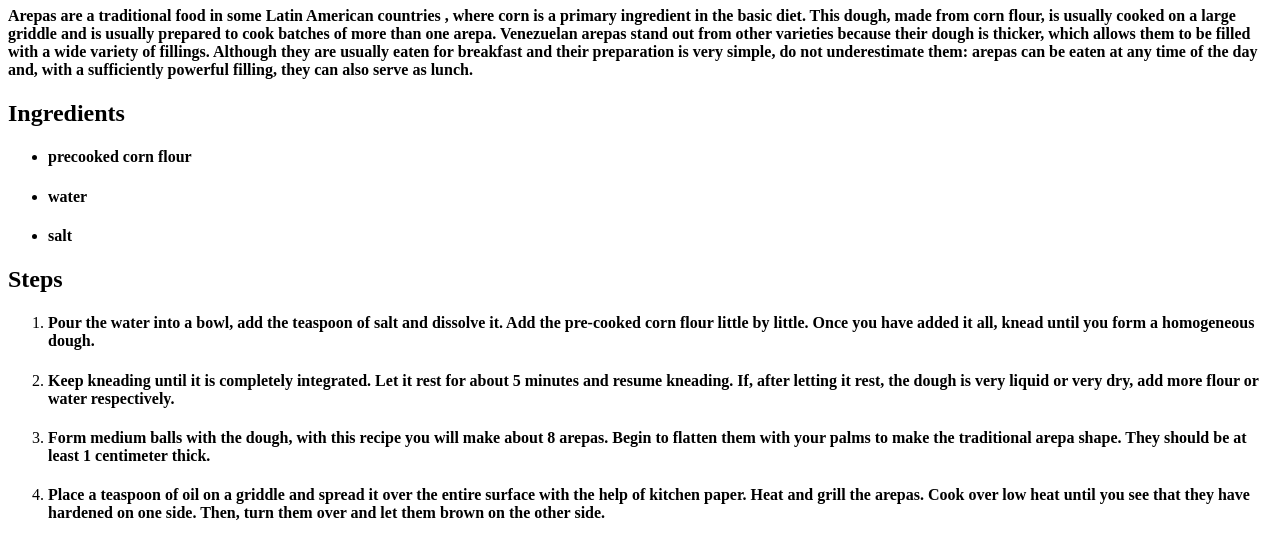
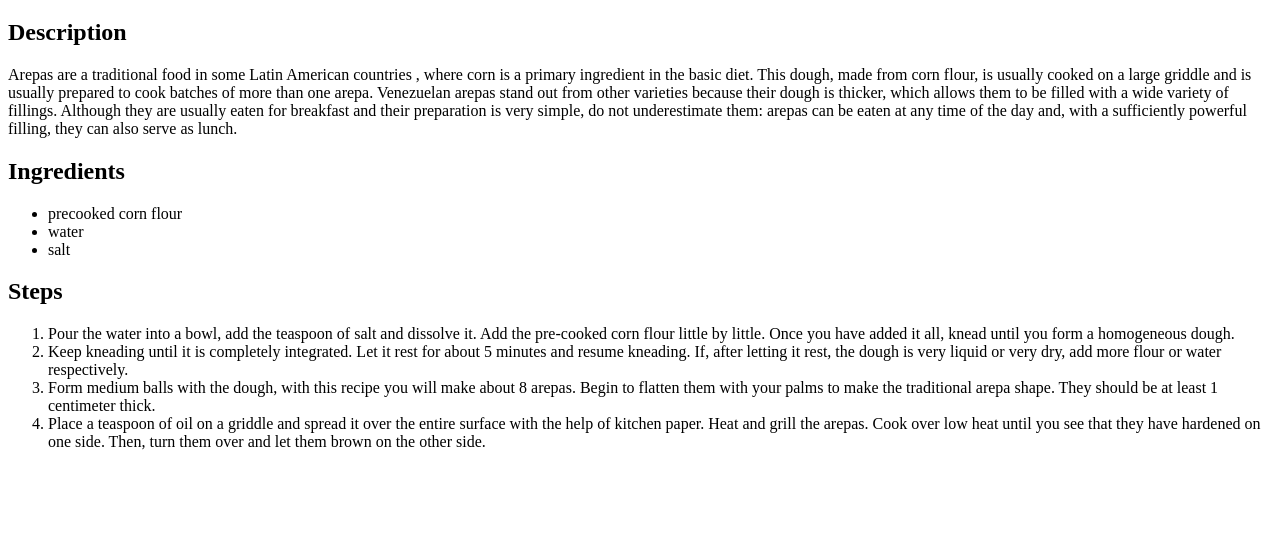
Before and after one commit to samuel01010/recetas, a plain HTML site: page recetas/arepas.html in a window 1280 px wide. Shown: the part 310-854 px from the top of the page. After the commit the page ends 800 px from the top, so only its background shows below. Drawn offline with Linux system fonts and the light colour scheme.

Commit message:
fix:fixing the <li>

```diff
--- a/recetas/arepas.html
+++ b/recetas/arepas.html
@@ -1,53 +1,59 @@
 <!DOCTYPE html>
 <html lang="en">
   <head>
-    <meta charset="UTF-8">
-    <meta name="viewport" content="width=device-width, initial-scale=1.0">
+    <meta charset="UTF-8" />
+    <meta name="viewport" content="width=device-width, initial-scale=1.0" />
     <title>Arepas</title>
   </head>
   <body>
-    <img src="imagen/arepa.png" alt="arepas" />
+
 
     <h1>Recipe to make arepas</h1>
-<h4>Arepas are a traditional food in some Latin American countries
-    , where corn is a primary ingredient in the basic diet.
-     This dough, made from corn flour, is usually cooked on a
-      large griddle and is usually prepared to cook batches of
-       more than one arepa. Venezuelan arepas stand out from
-        other varieties because their dough is thicker,
-         which allows them to be filled with a wide variety of
-          fillings. Although they are usually eaten for breakfast
-           and their preparation is very simple, do not underestimate
-            them: arepas can be eaten at any time of the day and,
-             with a sufficiently powerful filling, they can also
-              serve as lunch.</h4>
+
+    <img src="../imagen/arepa.png" alt="arepas" />
+
+    <h2>Description</h2>
+    <p>
+      Arepas are a traditional food in some Latin American countries , where
+      corn is a primary ingredient in the basic diet. This dough, made from corn
+      flour, is usually cooked on a large griddle and is usually prepared to
+      cook batches of more than one arepa. Venezuelan arepas stand out from
+      other varieties because their dough is thicker, which allows them to be
+      filled with a wide variety of fillings. Although they are usually eaten
+      for breakfast and their preparation is very simple, do not underestimate
+      them: arepas can be eaten at any time of the day and, with a sufficiently
+      powerful filling, they can also serve as lunch.
+    </p>
     <h2>Ingredients</h2>
     <ul>
- <li><h4>precooked corn flour</h4></li>
- <li><h4>water</h4></li>
- <li><h4>salt</h4></li>
+      <li>precooked corn flour</li>
+      <li>water</li>
+      <li>salt</li>
     </ul>
     <h2>Steps</h2>
     <ol>
-    <li><h4>Pour the water into a bowl, add the teaspoon of salt
-         and dissolve it. Add the pre-cooked corn flour little by
-          little. Once you have added it all, knead until you form
-           a homogeneous dough.</h4></li>
-    <li><h4>Keep kneading until it is completely integrated. Let
-         it rest for about 5 minutes and resume kneading. If, after
-          letting it rest, the dough is very liquid or very dry, add
-           more flour or water respectively.</h4></li>
-         <li><h4>Form medium balls with the dough, with this
-             recipe you will make about 8 arepas. Begin to flatten
-              them with your palms to make the traditional arepa shape.
-               They should be at least 1 centimeter thick.</h4></li>
-         <li><h4>Place a teaspoon of oil on a griddle and spread
-             it over the entire surface with the help of kitchen
-              paper. Heat and grill the arepas. Cook over low heat
-               until you see that they have hardened on one side.
-                Then, turn them over and let them brown on the other
-                 side.</h4></li>
+      <li>
+
+          Pour the water into a bowl, add the teaspoon of salt and dissolve it.
+          Add the pre-cooked corn flour little by little. Once you have added it
+          all, knead until you form a homogeneous dough.
+
+      </li>
+      <li>
+
+          Keep kneading until it is completely integrated. Let it rest for about
+          5 minutes and resume kneading. If, after letting it rest, the dough is
+          very liquid or very dry, add more flour or water respectively.
+
+      </li>
+      <li>
+          Form medium balls with the dough, with this recipe you will make about
+          8 arepas. Begin to flatten them with your palms to make the
+          traditional arepa shape. They should be at least 1 centimeter thick.</li>
+      <li>Place a teaspoon of oil on a griddle and spread it over the entire
+          surface with the help of kitchen paper. Heat and grill the arepas.
+          Cook over low heat until you see that they have hardened on one side.
+          Then, turn them over and let them brown on the other side.</li>
     </ol>
-
   </body>
 </html>
```
Also changed, not shown: index.html (+20 -14 lines), recetas/cachapas.html (+28 -28 lines), recetas/empanadas.html (+25 -26 lines). Lines whose indentation alone changed are shown as unchanged.
